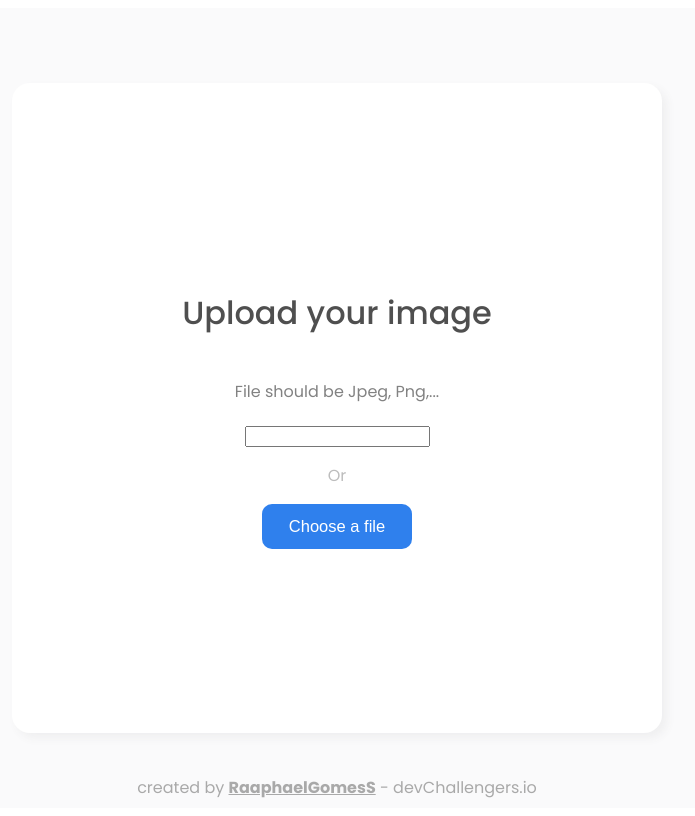
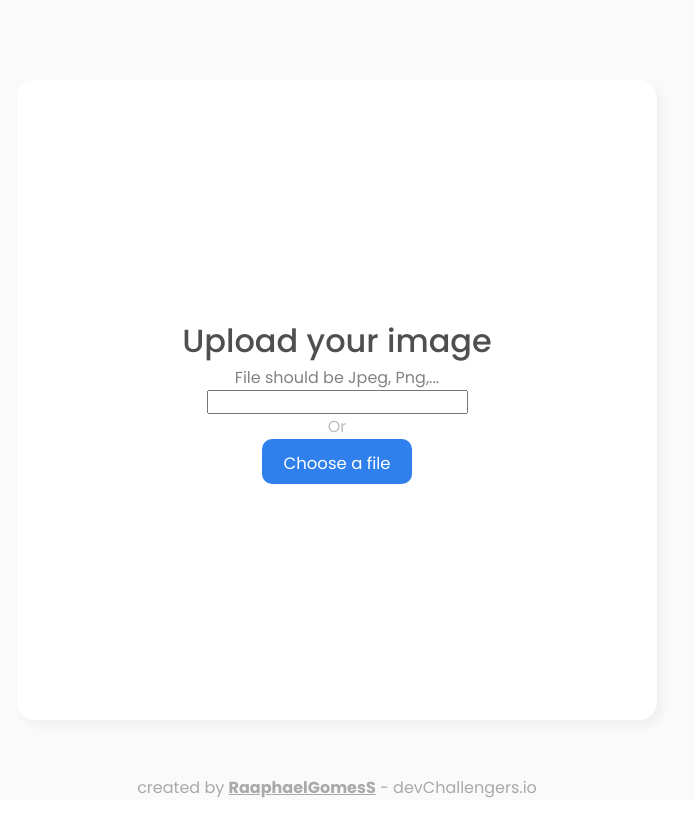
Before and after one commit to RaaphaelGomesS/Image_Uploader, a React (Create React App) app: page / in a window 1280 px wide. Shown: the whole page, without its empty margins (303-998 px from the left). Built offline with nearby package versions, Linux system fonts and the light colour scheme.

Commit message:
fix: tira o style default de app e coloca no index

```diff
--- a/src/App.css
+++ b/src/App.css
@@ -1,10 +1,3 @@
-html {
-  padding: 0;
-  margin: 0;
-  box-sizing: border-box;
-  font-family: "Poppins", sans-serif;
-}
-
 .app {
   background-color: #fafafb;
   display: flex;
@@ -14,7 +7,7 @@ html {
   height: 100vh;
 }
 
-Footer{
+Footer {
   position: absolute;
   bottom: 0;
 }
--- /dev/null
+++ b/src/index.css
@@ -0,0 +1,6 @@
+* {
+    padding: 0;
+    margin: 0;
+    box-sizing: border-box;
+    font-family: "Poppins", sans-serif;
+  }
--- a/src/index.js
+++ b/src/index.js
@@ -1,5 +1,6 @@
 import React from 'react';
 import ReactDOM from 'react-dom/client';
+import "./index.css";
 import App from './App';
 
 const root = ReactDOM.createRoot(document.getElementById('root'));
```
